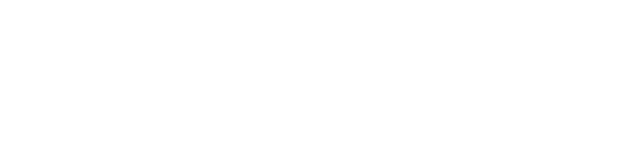
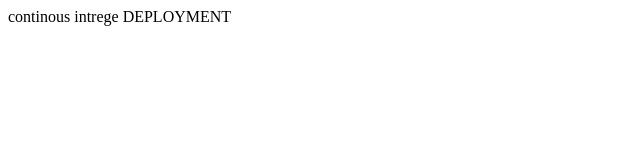
Before and after one commit to nuradin444/excercise-master, a website: page public/index.html in a window 1280 px wide. Shown: the whole page, without its empty margins (0-640 px from the left). Drawn offline with Linux system fonts and the light colour scheme.

Commit message:
commit confirmed working

```diff
--- a/public/index.html
+++ b/public/index.html
@@ -7,5 +7,6 @@
 </head>
 <body>
   <script src="js/scripts.js"></script>
+  continous intrege DEPLOYMENT
 </body>
 </html>
```
